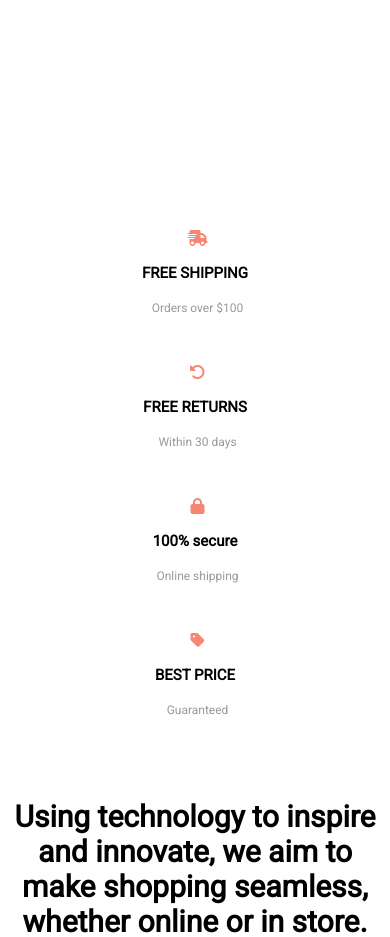
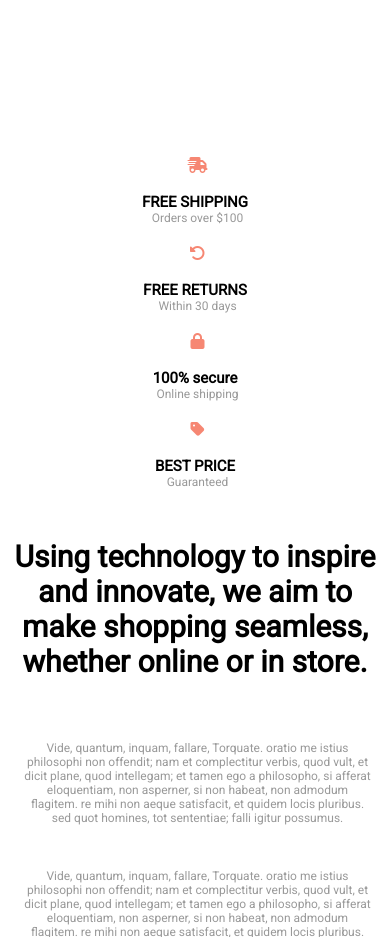
Before and after one commit to ldolne/project-supro, a plain HTML site: page about.html in a window 390 px wide. Shown: the part 2680-3617 px from the top of the page. Drawn offline with Linux system fonts and the light colour scheme.

Commit message:
correction main

```diff
--- a/about.html
+++ b/about.html
@@ -34,11 +34,11 @@
         <h3 class="title">Supro Big Moments</h3>
         <p class="articlesection2">"Lorem ipsum dolor sit amet, consectetur adipiscing elit, sed do eiusmod tempor incididunt ut labore et dolore magna aliqua. Ut enim ad minim veniam, quis nostrud exercitation ullamco laboris nisi ut aliquip ex ea commodo consequat."</p>
     </article>
-                <section class="article3-2-2006"><h3 class="title3">2006</h3></br><div class="articlesection2">Supro was born</div></section>
-                <section class="article3-2-2009"><h3 class="title3">2009</h3></br><div class="articlesection2">We went international, launching in London and in the U.S.</div></section>
+                <section class="article3-2-2006"><h3 class="title3">2006</h3><div class="articlesection2">Supro was born</div></section>
+                <section class="article3-2-2009"><h3 class="title3">2009</h3><div class="articlesection2">We went international, launching in London and in the U.S.</div></section>
 
-                <section class="article3-2-2012"><h3 class="title3">2012</h3></br><div class="articlesection2">We hit 1 million followers on facebook</div></section>
-                <section class="article3-2-2015"><h3 class="title3">2015</h3></br><div class="articlesection2">1000+ employees and we launched Supro premium</div></section>
+                <section class="article3-2-2012"><h3 class="title3">2012</h3><div class="articlesection2">We hit 1 million followers on facebook</div></section>
+                <section class="article3-2-2015"><h3 class="title3">2015</h3><div class="articlesection2">1000+ employees and we launched Supro premium</div></section>
 
     <section class="article4">
     <h3>Work hard, have fun</h3>
@@ -47,17 +47,16 @@
     </section>
     <div class="article5">
         <div class="iconssvideo">
-                    <p><i class="fas fa-shipping-fast i1"></i> <div class="title4">FREE SHIPPING</div></BR><div class="articlesection3"> Orders over $100</div></p>
-                    <p><i class="fas fa-undo-alt i1"></i></br>
-                    <div class="title4">FREE RETURNS</div></br>
-                    <div class="articlesection3"> Within 30 days</div></p>
-                    <p><i class="fas fa-lock i1"></i>
-                    <div class="title4">100% secure</div></br>
-                    <div class="articlesection3"> Online shipping</div></p>
-                    <p>
+                    <i class="fas fa-shipping-fast i1"></i> <div class="title4">FREE SHIPPING</div><div class="articlesection3"> Orders over $100</div>
+                    <i class="fas fa-undo-alt i1"></i>
+                    <div class="title4">FREE RETURNS</div>
+                    <div class="articlesection3"> Within 30 days</div>
+                    <i class="fas fa-lock i1"></i>
+                    <div class="title4">100% secure</div>
+                    <div class="articlesection3"> Online shipping</div>
                     <i class="fas fa-tag i1"></i>
-                    <div class="title4">BEST PRICE</div></br>
-                    <div class="articlesection3"> Guaranteed</div></p>
+                    <div class="title4">BEST PRICE</div>
+                    <div class="articlesection3"> Guaranteed</div>
             </div>
         </div>
     <article class="article6">
--- a/assets/css/styleabout.css
+++ b/assets/css/styleabout.css
@@ -326,6 +326,9 @@ td{
         margin-left: auto;
         margin-right: auto;
     }
+    .i1{
+        padding:20px
+    }
     .blockquote{
         margin-left: 10px;
         margin-right: 10px;
```
